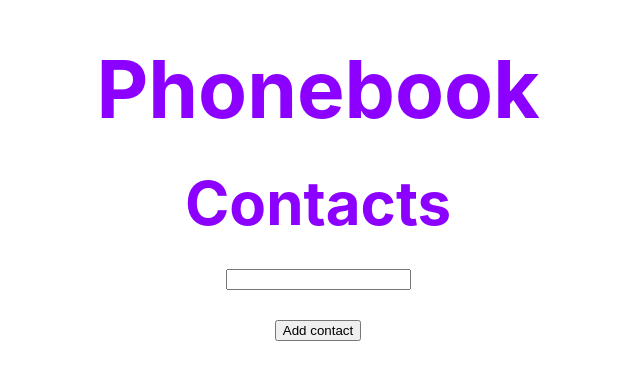
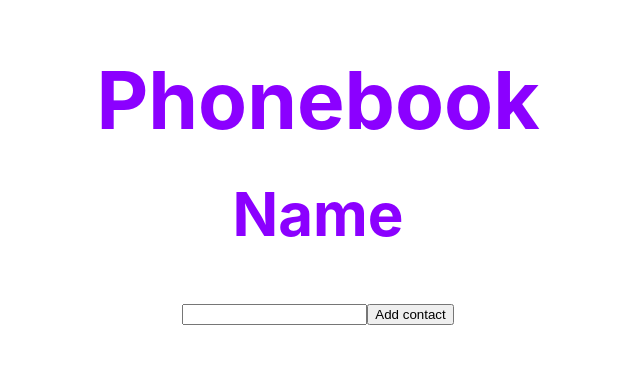
Before and after one commit to Spartakm67/goit-react-hw-02-phonebook, a React (Create React App) app: page / in a window 1280 px wide. Shown: the part 210-590 px from the top of the page, without its empty margins (322-962 px from the left). Built offline with nearby package versions, Linux system fonts and the light colour scheme.

Commit message:
Task 1 Updated

```diff
--- a/src/components/App.jsx
+++ b/src/components/App.jsx
@@ -1,4 +1,5 @@
 // import { Form } from 'formik';
+
 import { Component } from 'react';
 import { Container } from "./App.styled";
 
@@ -6,33 +7,61 @@ import { Container } from "./App.styled";
 export class App extends Component {
   state = {
     contacts: [],
-    name: ''
+    name: '',
+    id: ''
   }
 
-  addContact = newContact => {
-    const arrayOfContactsName = [];
 
-    for (const contact of this.state.contacts) {
-      arrayOfContactsName.push(contact.name);
-    }
-    console.log(this.state.contacts);
+
+  handleInputChange = e => {
+    // const arrayOfContactsName = [];
+    const { value } = e.currentTarget;
+    // for (const contact of this.state.contacts) {
+    //   arrayOfContactsName.push(contact.name);
+    // }
+
+    this.setState({ name: value, contacts:  value });
+    console.log(value);
+
+  //   <ul>
+  //      <li key={item.id} style={{ paddingBottom: '10px' }}>
+  //         <span style={{ width: '220px' }}>
+  //           {' '}
+  //           {item.name} : {item.number}{' '}
+  //       </span>
+  //       </li>
+  //     ))}
+  //   </ul>
+  // );
   }
 
+  addContact = e => {
+    e.preventDefault();
+    console.log(this.state);
+
+  }
 
   render() {
     return (
       <Container>
 
-          <h1>Phonebook</h1>
-        <h2>Contacts</h2>
-      <input
+        <h1>Phonebook</h1>
+        <h2>Name</h2>
+        <form onSubmit={this.addContact}>
+          <label>
+        <input
       type="text"
       name="name"
       pattern="^[a-zA-Zа-яА-Я]+(([' -][a-zA-Zа-яА-Я ])?[a-zA-Zа-яА-Я]*)*$"
       title="Name may contain only letters, apostrophe, dash and spaces. For example Adrian, Jacob Mercer, Charles de Batz de Castelmore d'Artagnan"
-      required
+            required
+            value={this.state.name}
+            onChange={this.handleInputChange}
         />
-          <button type="submit" onSubmit={this.addContact} >Add contact</button>
+            <button type="submit">Add contact</button>
+          </label>
+        </form>
+
 
     </Container>);
   }
--- /dev/null
+++ b/src/components/ContactsForm/ContactsForm.styled.jsx
@@ -0,0 +1 @@
+import styled from '@emotion/styled'
```
Also changed, not shown: src/components/ContactsForm/ContactsForm.jsx (added, +11 -0 lines).
